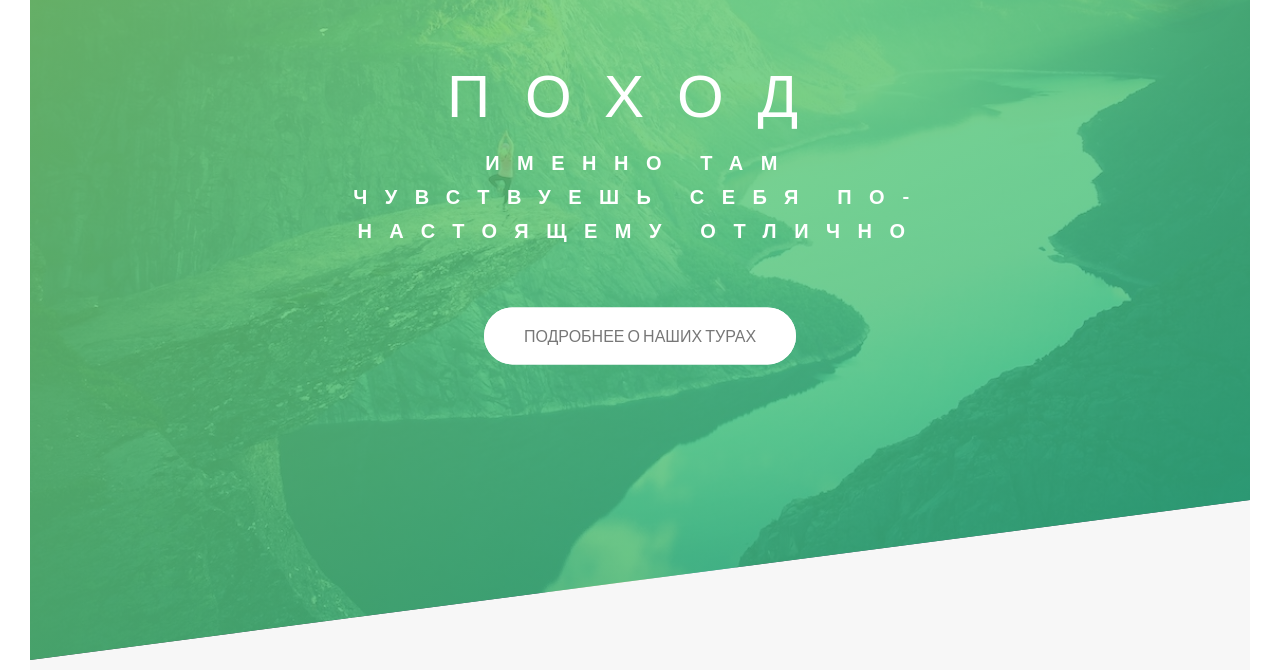
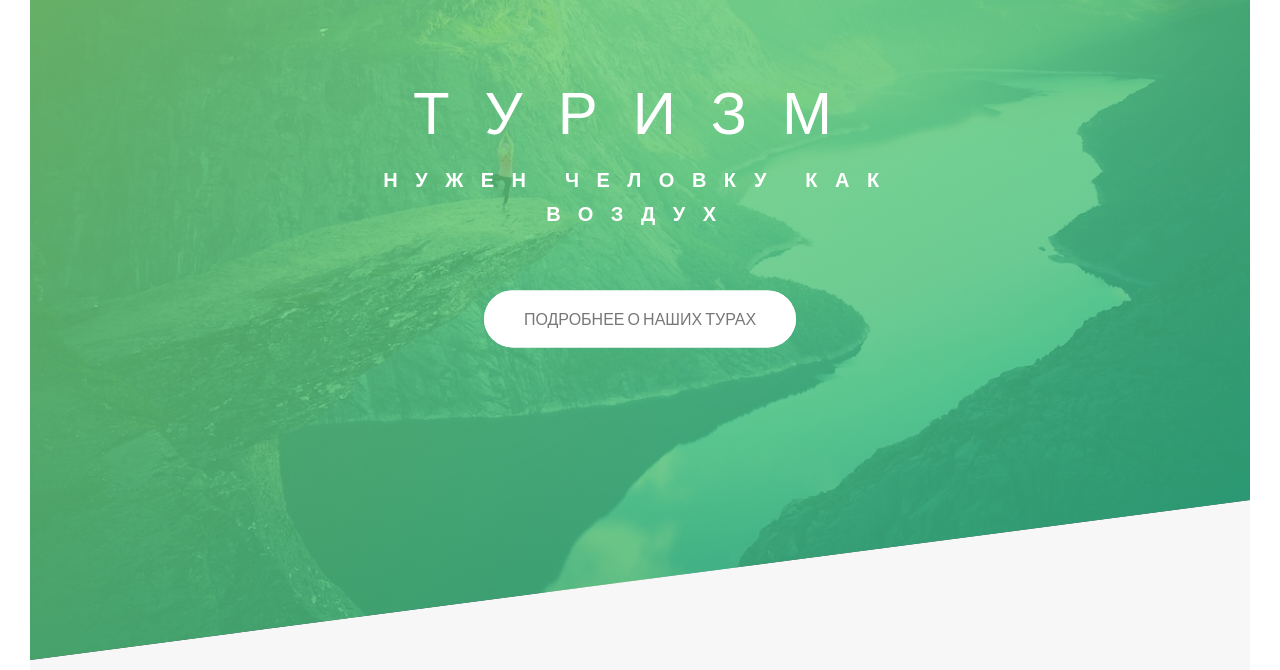
Before and after one commit to dimastarkov/002_natours, a website: page index.html in a window 1280 px wide. Shown: the part 130-800 px from the top of the page. Drawn offline with Linux system fonts and the light colour scheme.

Commit message:
правка перевода

```diff
--- a/index.html
+++ b/index.html
@@ -43,8 +43,8 @@
 
             <div class="header__text-box">
                 <h1 class="heading-primary">
-                    <span class="heading-primary--main">Поход</span>
-                    <span class="heading-primary--sub">Именно там чувствуешь себя по-настоящему отлично</span>
+                    <span class="heading-primary--main">Туризм</span>
+                    <span class="heading-primary--sub">Нужен человку как воздух</span>
                 </h1>
 
                 <a href="#section-tours" class="btn btn--white btn--animated">Подробнее о наших турах</a>
```
